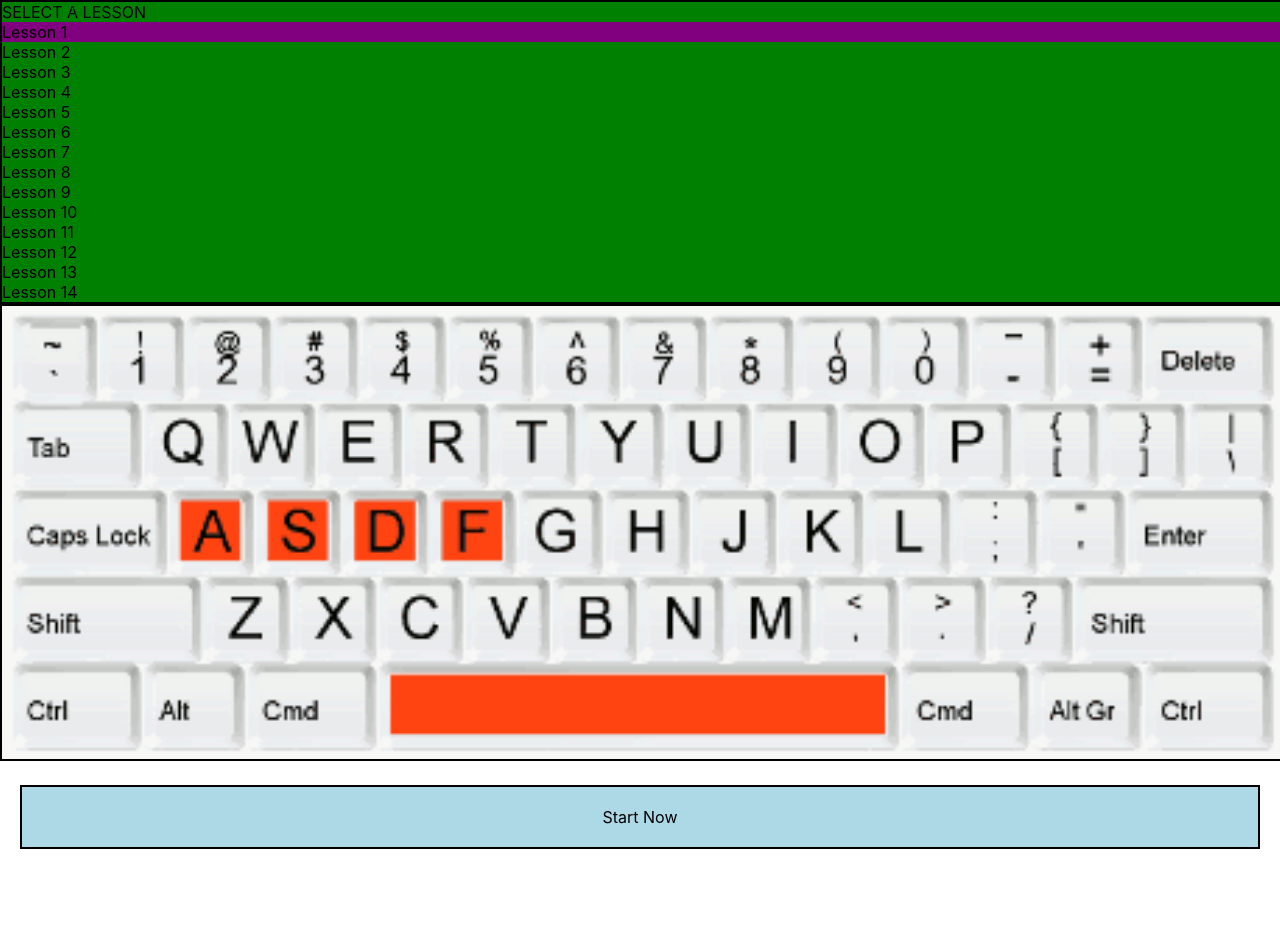
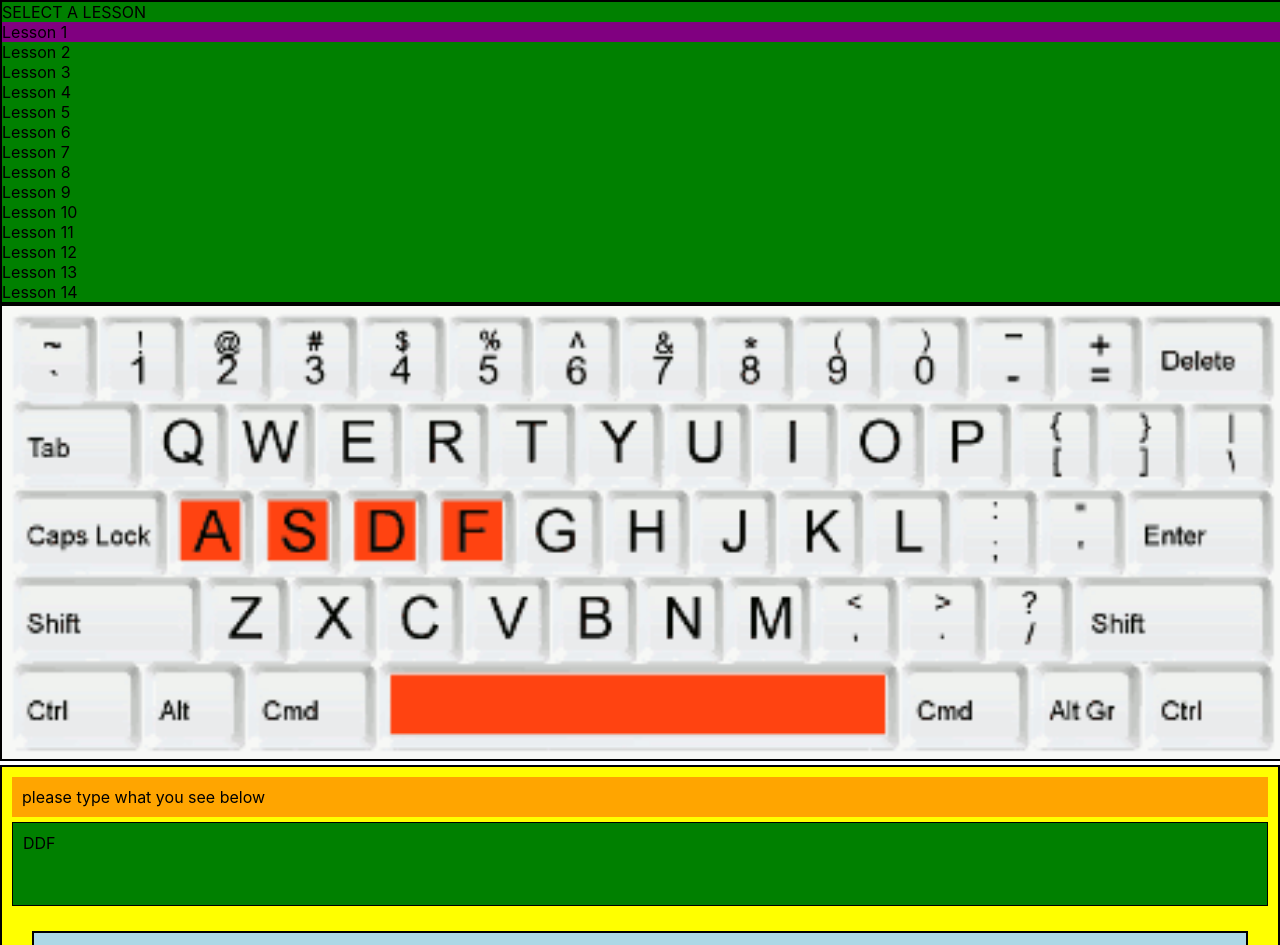
Before and after one commit to stevenarellano/speed-typing, a React (Create React App) app in the folder speed-typing/: page / in a window 1280 px wide. Shown: the top 945 px of the page. Before the commit the page ends 869 px from the top, so only its background shows below. Built offline with nearby package versions, Linux system fonts and the light colour scheme.

Commit message:
trouble with switching lessons

```diff
--- a/speed-typing/src/App.js
+++ b/speed-typing/src/App.js
@@ -19,11 +19,7 @@ function App() {
                 lessonState={[lessonNum, setLessonNum]}
             />
             <Guide lessonNum={lessonNum} />
-            {testToggle ? (
-                <TypingArea lessonNum={lessonNum} />
-            ) : (
-                <Start testToggleState={[testToggle, setTestToggle]} />
-            )}
+            <TypingArea lessonNum={lessonNum} />
         </div>
     );
 }
--- a/speed-typing/src/components/TypingArea.js
+++ b/speed-typing/src/components/TypingArea.js
@@ -39,9 +39,18 @@ export default function TypingArea({ lessonNum }) {
     function createTypingText(chars, numWords) {
         return cText(chars, numWords);
     }
-    let text = createTypingText(chars, NUM_WQRDS);
 
     // tracking typing
+
+    let text = createTypingText(chars, NUM_WQRDS);
+    useEffect(() => {
+        let text = createTypingText(chars, NUM_WQRDS);
+
+        setTypingInfo(new TypingInfo(text, new Timer()));
+        setFinished(false);
+        console.log("new");
+        console.log(typingInfo);
+    }, [lessonNum]);
 
     let [typingInfo, setTypingInfo] = useState(
         new TypingInfo(text, new Timer())
@@ -52,7 +61,15 @@ export default function TypingArea({ lessonNum }) {
             return;
         }
         typingInfo.registerKeydown(e);
-        setTypingInfo({ ...typingInfo });
+        console.log("gets here");
+        // create brand new class
+        let newTypingInfo = new TypingInfo(typingInfo.toType, new Timer());
+        newTypingInfo.typed = typingInfo.typed;
+        newTypingInfo.mistakes = typingInfo.mistakes;
+        newTypingInfo.currentWrong = typingInfo.currentWrong;
+        newTypingInfo.timer = typingInfo.timer;
+        setTypingInfo(newTypingInfo);
+        console.log(typingInfo);
         if (typingInfo.toType.length === 0) {
             window.removeEventListener("keydown", keyDownE);
             triggerEnd();
@@ -63,7 +80,6 @@ export default function TypingArea({ lessonNum }) {
     let [finished, setFinished] = useState(false);
     function triggerEnd() {
         setFinished(true);
-        console.log("all done");
     }
     let typingBody = finished ? (
         <>
```
